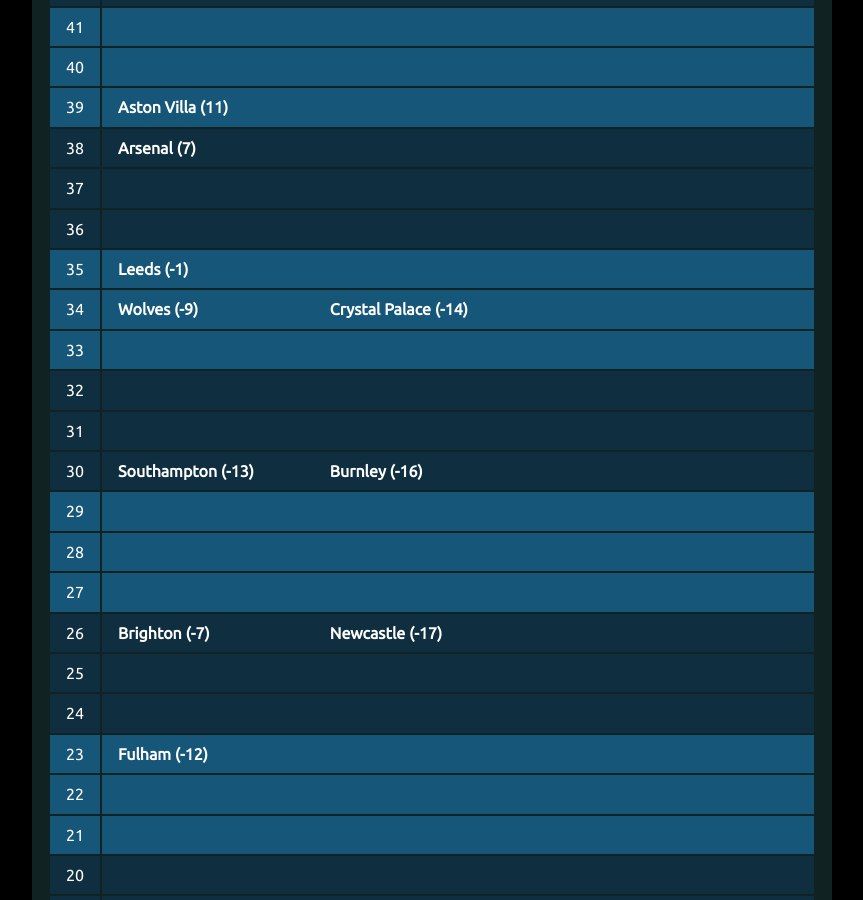
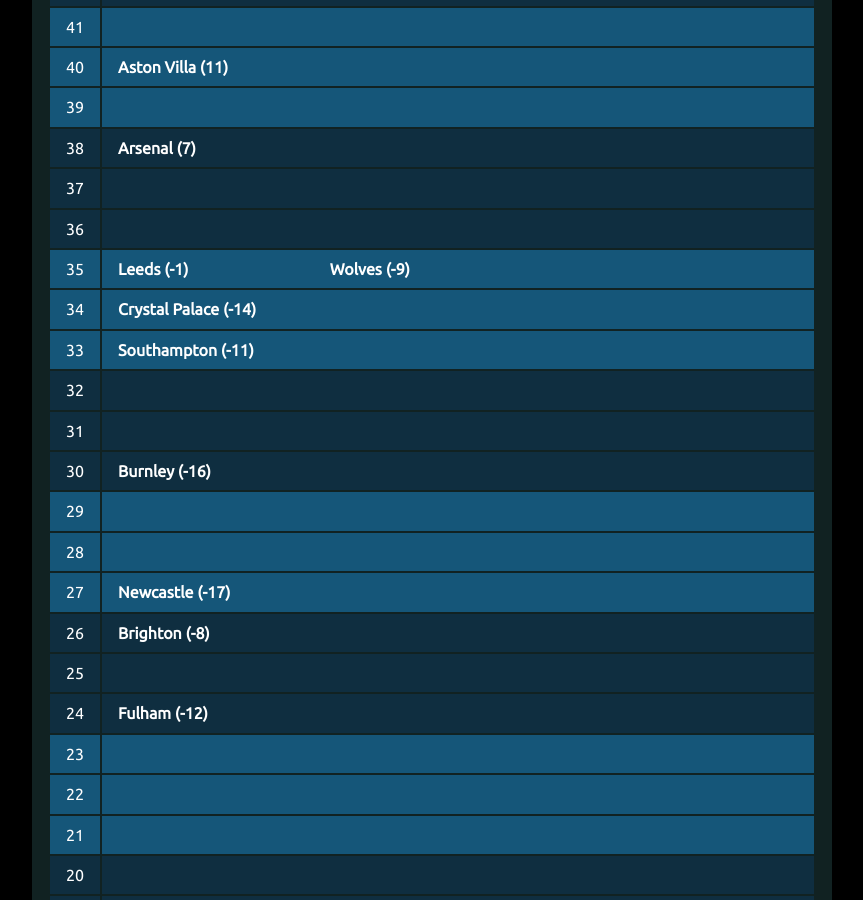
Before and after one commit to muru/muru.github.io, a Jekyll site: the page built from resources.md, in a window 1280 px wide and 900 px high, scrolled down 2805 px. Shown: the whole window, without its empty margins (208-1071 px from the left). Built offline with Jekyll 4.4.1, drawn with Linux system fonts in a browser that asks for light colours; some of the changed text lies outside the part shown.

Commit message:
updated cann-table: Mon  8 Mar 00:03:34 JST 2021

```diff
--- a/cann-table.html
+++ b/cann-table.html
@@ -64,6 +64,7 @@
 	<tr class="cann-row-1">
 		<td class="cann-point"> 53 </td>
 		<td class="cann-clubs">
+			<span class="club-name"> Leicester (16) </span>
 		</td>
  	</tr>
 	<tr class="cann-row-1">
@@ -80,7 +81,6 @@
 	<tr class="cann-row-2">
 		<td class="cann-point"> 50 </td>
 		<td class="cann-clubs">
-			<span class="club-name"> Leicester (15) </span>
 		</td>
  	</tr>
 	<tr class="cann-row-2">
@@ -114,12 +114,12 @@
 	<tr class="cann-row-2">
 		<td class="cann-point"> 44 </td>
 		<td class="cann-clubs">
+			<span class="club-name"> Liverpool (12) </span>
 		</td>
  	</tr>
 	<tr class="cann-row-2">
 		<td class="cann-point"> 43 </td>
 		<td class="cann-clubs">
-			<span class="club-name"> Liverpool (12) </span>
 		</td>
  	</tr>
 	<tr class="cann-row-2">
@@ -136,12 +136,12 @@
 	<tr class="cann-row-1">
 		<td class="cann-point"> 40 </td>
 		<td class="cann-clubs">
+			<span class="club-name"> Aston Villa (11) </span>
 		</td>
  	</tr>
 	<tr class="cann-row-1">
 		<td class="cann-point"> 39 </td>
 		<td class="cann-clubs">
-			<span class="club-name"> Aston Villa (11) </span>
 		</td>
  	</tr>
 	<tr class="cann-row-2">
@@ -164,18 +164,19 @@
 		<td class="cann-point"> 35 </td>
 		<td class="cann-clubs">
 			<span class="club-name"> Leeds (-1) </span>
+			<span class="club-name"> Wolves (-9) </span>
 		</td>
  	</tr>
 	<tr class="cann-row-1">
 		<td class="cann-point"> 34 </td>
 		<td class="cann-clubs">
-			<span class="club-name"> Wolves (-9) </span>
 			<span class="club-name"> Crystal Palace (-14) </span>
 		</td>
  	</tr>
 	<tr class="cann-row-1">
 		<td class="cann-point"> 33 </td>
 		<td class="cann-clubs">
+			<span class="club-name"> Southampton (-11) </span>
 		</td>
  	</tr>
 	<tr class="cann-row-2">
@@ -191,7 +192,6 @@
 	<tr class="cann-row-2">
 		<td class="cann-point"> 30 </td>
 		<td class="cann-clubs">
-			<span class="club-name"> Southampton (-13) </span>
 			<span class="club-name"> Burnley (-16) </span>
 		</td>
  	</tr>
@@ -208,13 +208,13 @@
 	<tr class="cann-row-1">
 		<td class="cann-point"> 27 </td>
 		<td class="cann-clubs">
+			<span class="club-name"> Newcastle (-17) </span>
 		</td>
  	</tr>
 	<tr class="cann-row-2">
 		<td class="cann-point"> 26 </td>
 		<td class="cann-clubs">
-			<span class="club-name"> Brighton (-7) </span>
-			<span class="club-name"> Newcastle (-17) </span>
+			<span class="club-name"> Brighton (-8) </span>
 		</td>
  	</tr>
 	<tr class="cann-row-2">
@@ -225,12 +225,12 @@
 	<tr class="cann-row-2">
 		<td class="cann-point"> 24 </td>
 		<td class="cann-clubs">
+			<span class="club-name"> Fulham (-12) </span>
 		</td>
  	</tr>
 	<tr class="cann-row-1">
 		<td class="cann-point"> 23 </td>
 		<td class="cann-clubs">
-			<span class="club-name"> Fulham (-12) </span>
 		</td>
  	</tr>
 	<tr class="cann-row-1">
@@ -256,12 +256,12 @@
 	<tr class="cann-row-2">
 		<td class="cann-point"> 18 </td>
 		<td class="cann-clubs">
+			<span class="club-name"> West Brom (-36) </span>
 		</td>
  	</tr>
 	<tr class="cann-row-1">
 		<td class="cann-point"> 17 </td>
 		<td class="cann-clubs">
-			<span class="club-name"> West Brom (-36) </span>
 		</td>
  	</tr>
 	<tr class="cann-row-1">
@@ -277,8 +277,8 @@
 	<tr class="cann-row-2">
 		<td class="cann-point"> 14 </td>
 		<td class="cann-clubs">
-			<span class="club-name"> Sheff Utd (-27) </span>
+			<span class="club-name"> Sheff Utd (-29) </span>
 		</td>
  	</tr>
 </table>
-<span id="cann-gen-note"> Generated on  Sunday, 07 March 2021 at 00:02 JST. </span>
+<span id="cann-gen-note"> Generated on  Monday, 08 March 2021 at 00:03 JST. </span>
```
